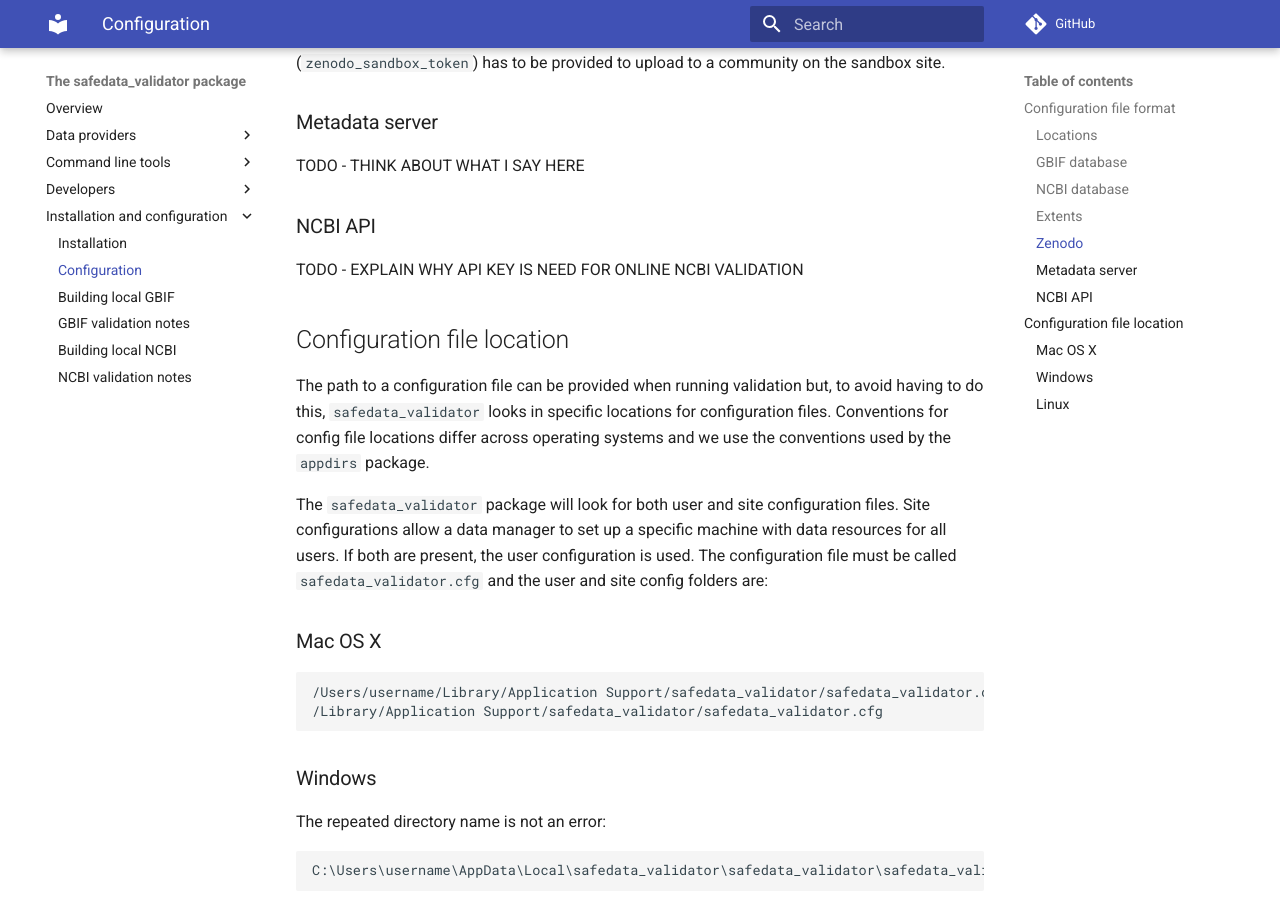
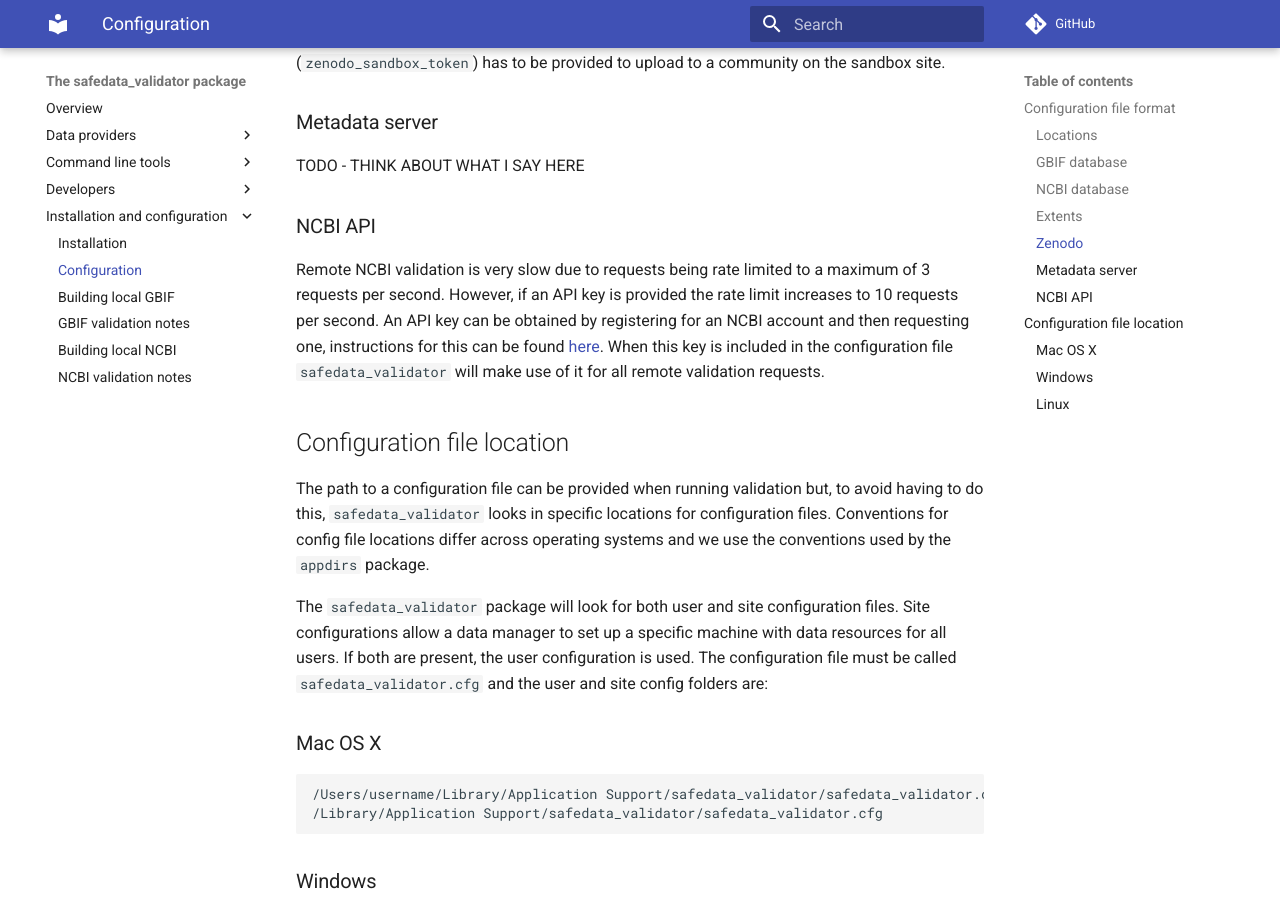
Before and after one commit to ImperialCollegeLondon/safedata_validator, an MkDocs documentation site: the page built from docs/install/configuration.md, in a window 1280 px wide and 900 px high, scrolled down 2210 px. Built offline with MkDocs 1.6.1 and Material for MkDocs 9.7.7, drawn with Linux system fonts in a browser that asks for light colours; comment, search, counter and statistics services are not loaded.

Commit message:
Added details of NCBI API key to the docs

```diff
--- a/docs/install/configuration.md
+++ b/docs/install/configuration.md
@@ -108,7 +108,13 @@ TODO - THINK ABOUT WHAT I SAY HERE
 
 ### NCBI API
 
-TODO - EXPLAIN WHY API KEY IS NEED FOR ONLINE NCBI VALIDATION
+Remote NCBI validation is very slow due to requests being rate limited to a maximum of 3
+requests per second. However, if an API key is provided the rate limit increases to 10
+requests per second. An API key can be obtained by registering for an NCBI account and
+then requesting one, instructions for this can be found
+[here](https://ncbiinsights.ncbi.nlm.nih.gov/2017/11/02/new-api-keys-for-the-e-utilities/).
+When this key is included in the configuration file `safedata_validator` will make use
+of it for all remote validation requests.
 
 ## Configuration file location
 
```
